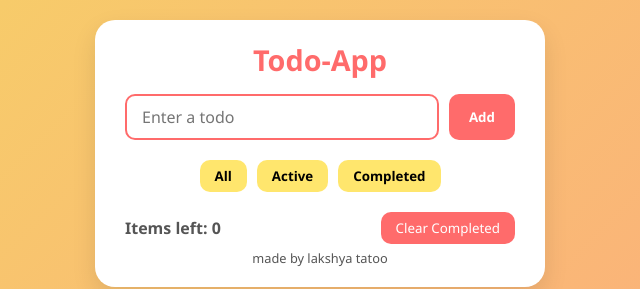
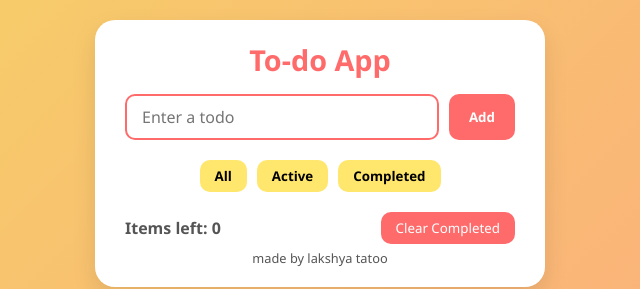
Before and after one commit to lakshyatatoo/todoApp, a plain HTML site: page index.html in a window 1280 px wide. Shown: the top 289 px of the page, 320-960 px from the left. Drawn offline with Linux system fonts and the light colour scheme.

Commit message:
design changes

```diff
--- a/index.html
+++ b/index.html
@@ -11,7 +11,7 @@
   <body>
     <!-- App Container -->
     <main>
-      <h1>Todo-App</h1>
+      <h1>To-do App</h1>
 
       <!-- Add Todo Section --->
       <section>
```
